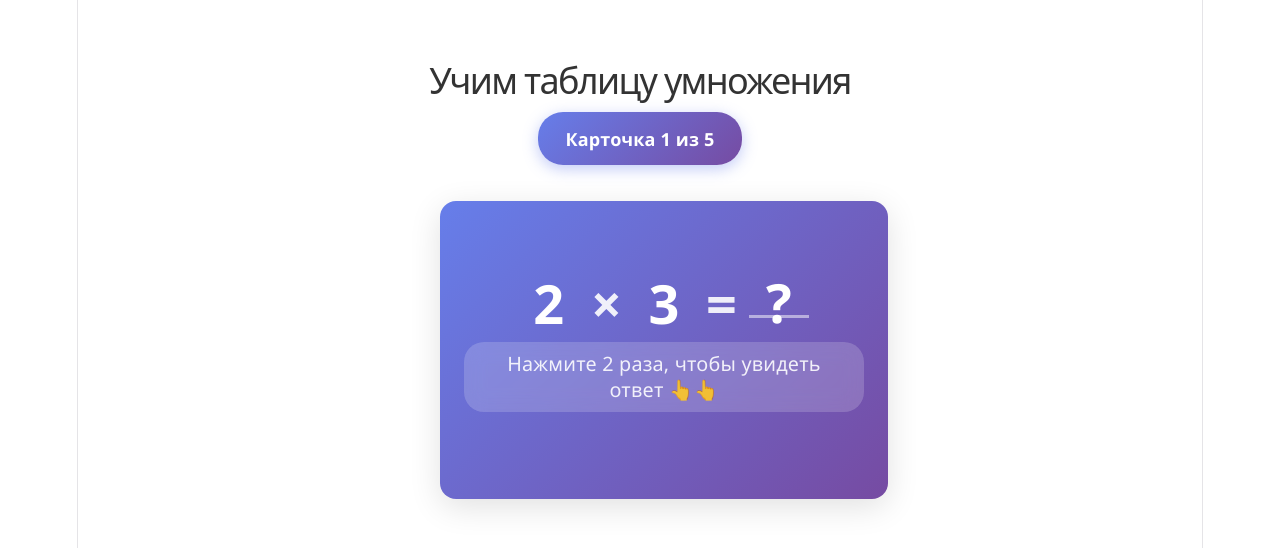
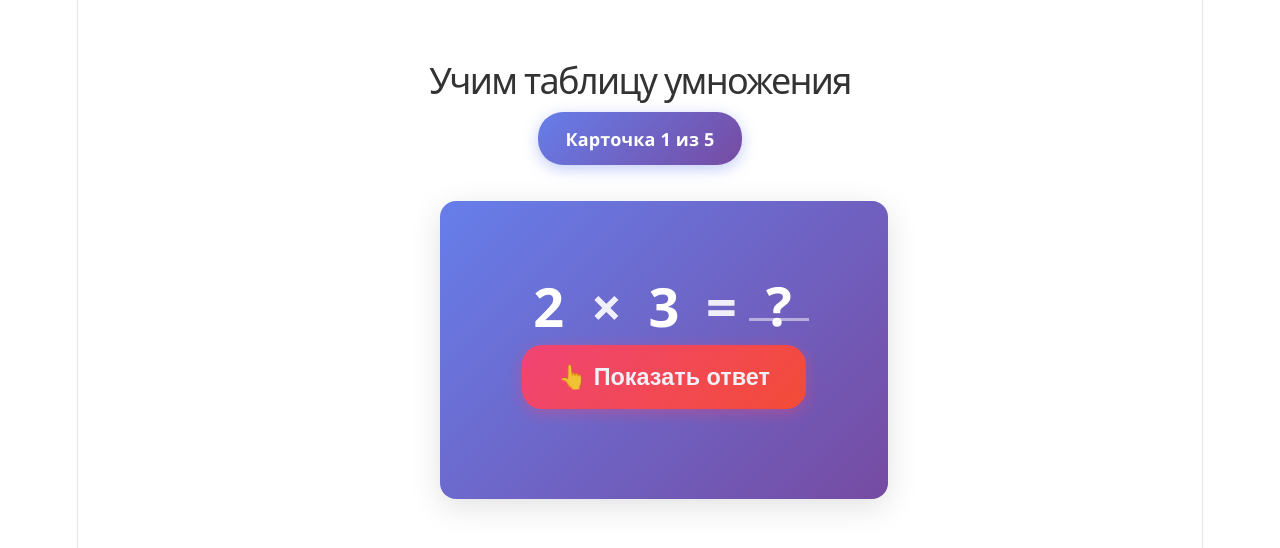
Before and after one commit to Wwwoper/MathLearn, a React (Vite) app in the folder mathlearn/frontend/: page /learn in a window 1280 px wide. Shown: the top 548 px of the page. Built offline with nearby package versions, Linux system fonts and the light colour scheme; sample sign-in values are in the browser's storage.

Commit message:
feat: замена двойного клика на кнопку 'Показать ответ'

```diff
--- a/mathlearn/frontend/src/components/FlashCard/FlashCard.css
+++ b/mathlearn/frontend/src/components/FlashCard/FlashCard.css
@@ -81,10 +81,28 @@
   animation: pulse 2s infinite;
 }
 
-.double-tap-hint {
-  background: rgba(255, 235, 59, 0.3);
-  animation: bounce 0.5s ease-in-out;
+.show-answer-button {
+  margin-top: 24px;
+  font-size: 1.3rem;
   font-weight: bold;
+  color: white;
+  background: linear-gradient(135deg, #ff416c 0%, #ff4b2b 100%);
+  border: none;
+  padding: 1rem 2rem;
+  border-radius: 20px;
+  cursor: pointer;
+  box-shadow: 0 4px 15px rgba(255, 65, 108, 0.4);
+  animation: pulse 2s infinite;
+  transition: transform 0.2s, box-shadow 0.2s;
+}
+
+.show-answer-button:hover {
+  transform: scale(1.05);
+  box-shadow: 0 6px 20px rgba(255, 65, 108, 0.6);
+}
+
+.show-answer-button:active {
+  transform: scale(0.95);
 }
 
 @keyframes bounce {
--- a/mathlearn/frontend/src/components/FlashCard/FlashCard.tsx
+++ b/mathlearn/frontend/src/components/FlashCard/FlashCard.tsx
@@ -1,4 +1,4 @@
-import React, { useState } from 'react';
+import React from 'react';
 import './FlashCard.css';
 
 interface FlashCardProps {
@@ -10,29 +10,8 @@ interface FlashCardProps {
 }
 
 export const FlashCard: React.FC<FlashCardProps> = ({ factorA, factorB, answer, isFlipped, onFlip }) => {
-  const [clickCount, setClickCount] = useState(0);
-  const [showDoubleTapHint, setShowDoubleTapHint] = useState(false);
-
-  const handleCardClick = () => {
-    if (isFlipped) {
-      // Если уже перевернута, просто игнорируем клик
-      return;
-    }
-
-    const newCount = clickCount + 1;
-    setClickCount(newCount);
-
-    if (newCount === 1) {
-      // Первый клик - показываем подсказку
-      setShowDoubleTapHint(true);
-      setTimeout(() => {
-        setClickCount(0);
-        setShowDoubleTapHint(false);
-      }, 1500);
-    } else if (newCount === 2) {
-      // Двойной клик - переворачиваем
-      setClickCount(0);
-      setShowDoubleTapHint(false);
+  const handleShowAnswer = () => {
+    if (!isFlipped) {
       onFlip();
     }
   };
@@ -41,7 +20,6 @@ export const FlashCard: React.FC<FlashCardProps> = ({ factorA, factorB, answer,
     <div className="flashcard-container">
       <div
         className={`flashcard ${isFlipped ? 'flipped' : ''}`}
-        onClick={handleCardClick}
       >
         <div className="flashcard-face flashcard-front">
           <div className="question">
@@ -51,11 +29,10 @@ export const FlashCard: React.FC<FlashCardProps> = ({ factorA, factorB, answer,
             <span className="operator">=</span>
             <span className="result-placeholder">?</span>
           </div>
-          {!showDoubleTapHint && (
-            <p className="hint">Нажмите 2 раза, чтобы увидеть ответ 👆👆</p>
-          )}
-          {showDoubleTapHint && (
-            <p className="hint double-tap-hint">Ещё раз! 👆</p>
+          {!isFlipped && (
+            <button className="show-answer-button" onClick={handleShowAnswer}>
+              👆 Показать ответ
+            </button>
           )}
         </div>
         <div className="flashcard-face flashcard-back">
```
